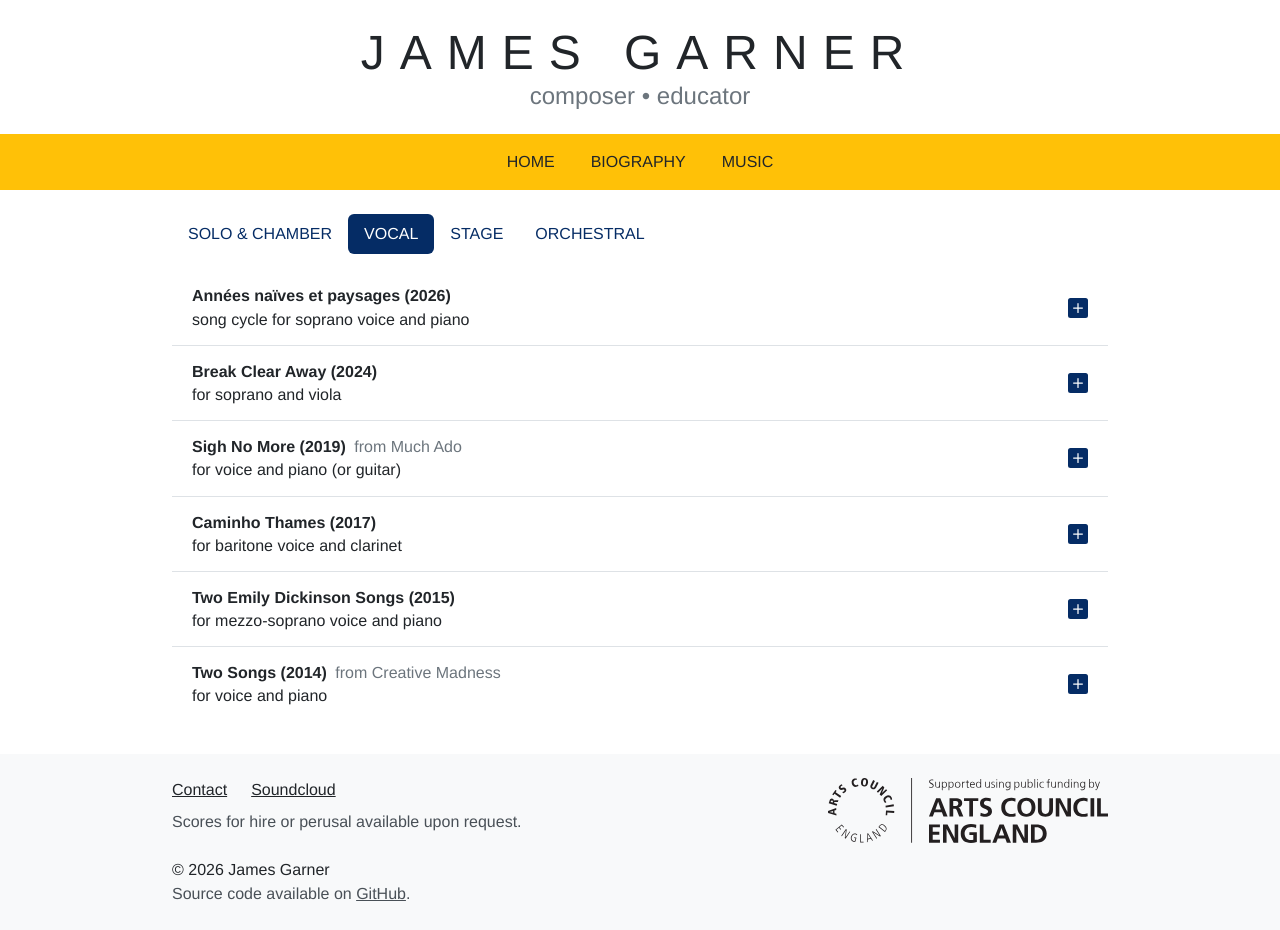
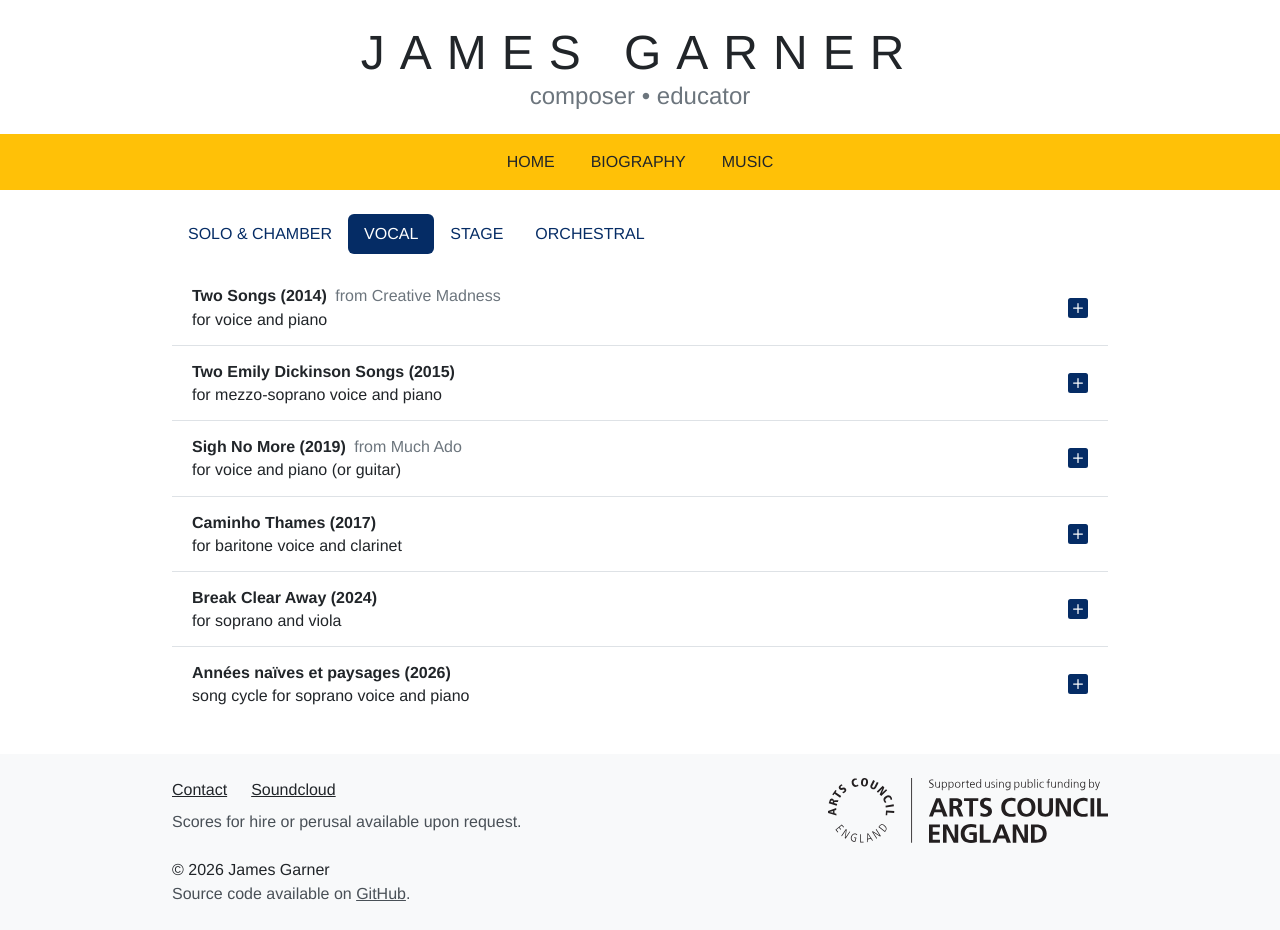
Before and after one commit to jamesgarnercomposer/jamesgarnercomposer.co.uk, a Jekyll site: the page built from music/vocal.md, in a window 1280 px wide. Built offline with Jekyll 4.4.1, drawn with Linux system fonts in a browser that asks for light colours.

Commit message:
Update music sorting

```diff
--- a/_layouts/music.html
+++ b/_layouts/music.html
@@ -18,7 +18,7 @@ layout: default
 </div>
 
 <div class="accordion accordion-flush my-3" id="music-accordion">
-  {% assign music = site.music | sort: "year" | reverse %}
+  {% assign music = site.music | sort_natural | reverse %}
   {% for item in music %}
     {% if item.category == page.category %}
       <div class="accordion-item border-0 border-top mt-3 pt-3">
```
